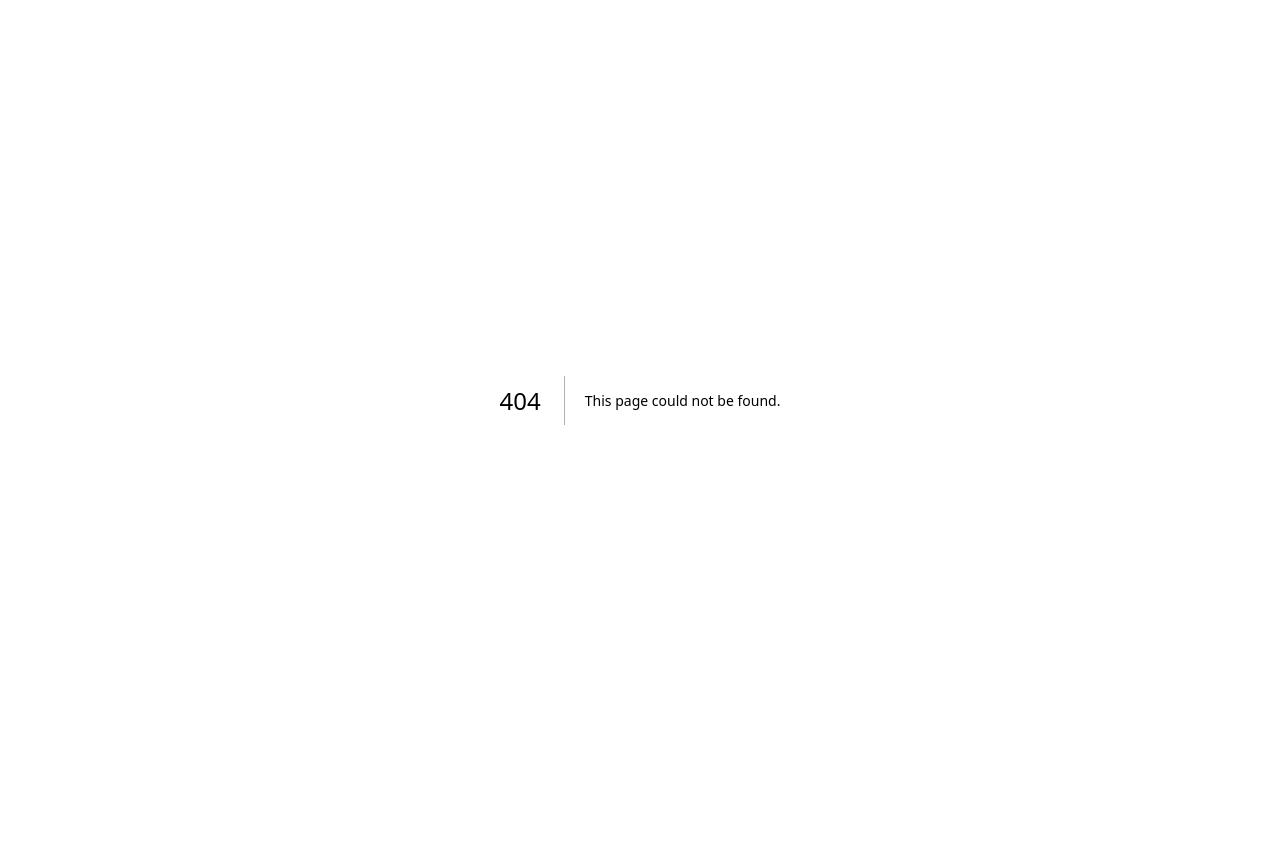
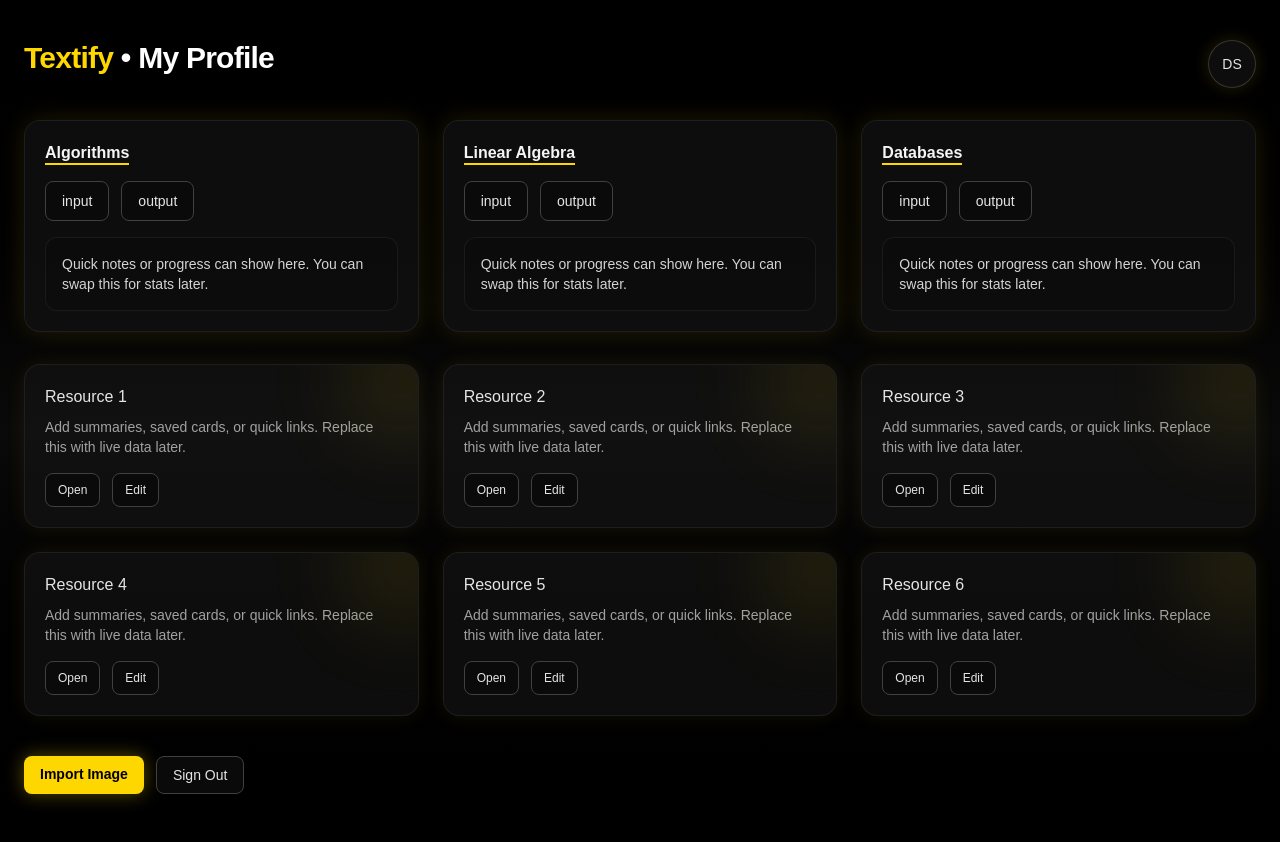
Before and after one commit to joiceM18/CodeRed-25, a Next.js app in the folder FrontEnd/textbookweb/: page /profile in a window 1280 px wide. Before the commit this address had no page. Shown: the top 842 px of the page. Before the commit the page ends 800 px from the top, so only its background shows below. Built offline with nearby package versions, Linux system fonts and the light colour scheme.

Commit message:
myprofile

```diff
--- a/FrontEnd/textbookweb/app/page.tsx
+++ b/FrontEnd/textbookweb/app/page.tsx
@@ -72,7 +72,7 @@ export default function LoginPage() {
         <div className="w-full max-w-md text-center rounded-2xl p-8 shadow-[0_0_35px_rgba(255,215,0,0.25)] bg-black/60 text-white">
           <h1 className="text-3xl font-semibold text-[#ffd700]">Textify</h1>
           <p className="mt-1 text-sm text-neutral-300">
-            Sign in to access your accessible study library
+            Sign in to access your accessible study digital library
           </p>
 
           {error && (
@@ -118,13 +118,6 @@ export default function LoginPage() {
             </button>
           </p>
 
-          <p className="mt-3 text-sm">
-            Or{" "}
-            <Link href="/" className="text-[#e6c200] hover:underline">
-              Go to Import Page
-            </Link>
-          </p>
-
           {/* toast message */}
           {message && (
             <div
--- /dev/null
+++ b/FrontEnd/textbookweb/app/profile/page.tsx
@@ -0,0 +1,109 @@
+import Link from "next/link";
+
+export default function ProfilePage() {
+  return (
+    <main className="min-h-screen bg-gradient-to-b from-black via-neutral-950 to-black text-white">
+      {/* top bar */}
+      <header className="mx-auto max-w-7xl px-6 pt-10">
+        <div className="flex items-start justify-between">
+          <h1 className="text-3xl font-semibold tracking-tight">
+            <span className="text-[#ffd700]">Textify</span> • My Profile
+          </h1>
+
+          {/* initials badge */}
+          <div
+            aria-label="User initials"
+            className="h-12 w-12 rounded-full border border-neutral-700/80 grid place-items-center text-sm font-medium text-neutral-200 bg-neutral-900/60 shadow-[0_0_15px_rgba(255,215,0,0.15)]"
+          >
+            DS
+          </div>
+        </div>
+      </header>
+
+      {/* content */}
+      <div className="mx-auto max-w-7xl px-6 pb-16">
+        {/* subjects row */}
+        <section className="mt-8 grid grid-cols-1 gap-6 md:grid-cols-2 xl:grid-cols-3">
+          {["Algorithms", "Linear Algebra", "Databases"].map((title, i) => (
+            <article
+              key={i}
+              className="rounded-2xl border border-neutral-800/70 bg-neutral-900/60 p-5 shadow-[0_0_25px_rgba(255,215,0,0.12)]"
+            >
+              <h3 className="text-base font-semibold text-neutral-100">
+                <span className="border-b-2 border-[#ffd700] pb-0.5">{title}</span>
+              </h3>
+
+              <div className="mt-4 flex gap-3">
+                {/* will become image buttons later */}
+                <Link
+                  href="#"
+                  className="inline-flex h-10 items-center justify-center rounded-lg border border-neutral-700 bg-neutral-950 px-4 text-sm text-neutral-200 hover:border-[#ffd700] hover:text-[#ffd700] transition"
+                >
+                  input
+                </Link>
+                <Link
+                  href="#"
+                  className="inline-flex h-10 items-center justify-center rounded-lg border border-neutral-700 bg-neutral-950 px-4 text-sm text-neutral-200 hover:border-[#ffd700] hover:text-[#ffd700] transition"
+                >
+                  output
+                </Link>
+              </div>
+
+              {/* note area */}
+              <div className="mt-4 rounded-xl border border-neutral-800/60 bg-neutral-950/50 p-4 text-sm text-neutral-300">
+                Quick notes or progress can show here. You can swap this for stats later.
+              </div>
+            </article>
+          ))}
+        </section>
+
+        {/* resource grid */}
+        <section className="mt-8 grid grid-cols-1 gap-6 md:grid-cols-2 xl:grid-cols-3">
+          {Array.from({ length: 6 }).map((_, i) => (
+            <div
+              key={i}
+              className="group relative overflow-hidden rounded-2xl border border-neutral-800/70 bg-neutral-900/60 p-5 shadow-[0_0_20px_rgba(255,215,0,0.08)]"
+            >
+              <div className="absolute -right-10 -top-10 h-28 w-28 rounded-full bg-[#ffd700]/10 blur-2xl transition group-hover:scale-110" />
+              <h4 className="text-neutral-200 font-medium">Resource {i + 1}</h4>
+              <p className="mt-2 text-sm text-neutral-400">
+                Add summaries, saved cards, or quick links. Replace this with live data later.
+              </p>
+
+              <div className="mt-4 flex gap-3">
+                <Link
+                  href="#"
+                  className="rounded-lg border border-neutral-700 bg-neutral-950 px-3 py-2 text-xs text-neutral-200 hover:border-[#ffd700] hover:text-[#ffd700] transition"
+                >
+                  Open
+                </Link>
+                <Link
+                  href="#"
+                  className="rounded-lg border border-neutral-700 bg-neutral-950 px-3 py-2 text-xs text-neutral-200 hover:border-[#ffd700] hover:text-[#ffd700] transition"
+                >
+                  Edit
+                </Link>
+              </div>
+            </div>
+          ))}
+        </section>
+
+        {/* footer buttons */}
+        <div className="mt-10 flex flex-wrap gap-3">
+          <Link
+            href="/import"
+            className="rounded-lg bg-[#ffd700] px-4 py-2 text-black text-sm font-semibold shadow-[0_0_18px_rgba(255,215,0,0.35)] hover:shadow-[0_0_28px_rgba(255,215,0,0.55)] transition"
+          >
+            Import Image
+          </Link>
+          <Link
+            href="/"
+            className="rounded-lg border border-neutral-700 bg-neutral-950 px-4 py-2 text-sm text-neutral-200 hover:border-[#ffd700] hover:text-[#ffd700] transition"
+          >
+            Sign Out
+          </Link>
+        </div>
+      </div>
+    </main>
+  );
+}
```
Also changed, not shown: 1 other file (tests, documents, lock files or other folders).
